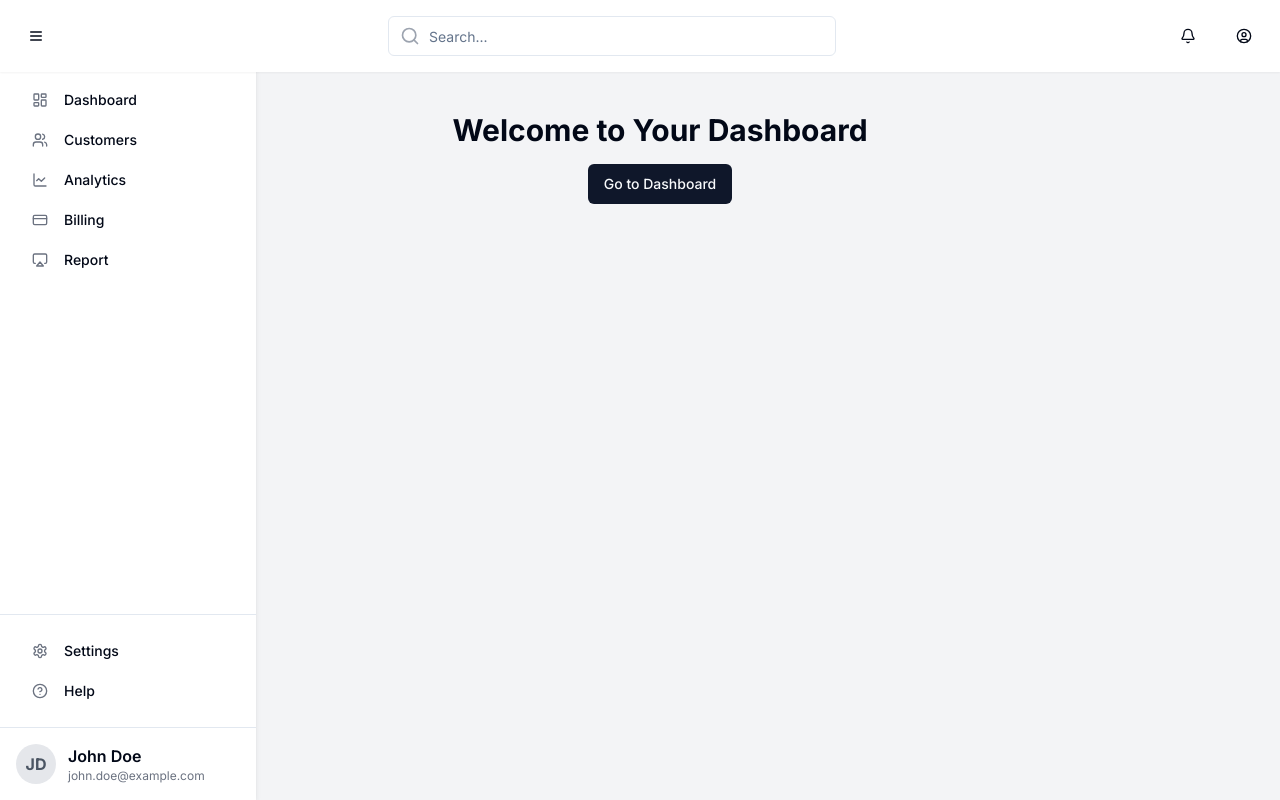
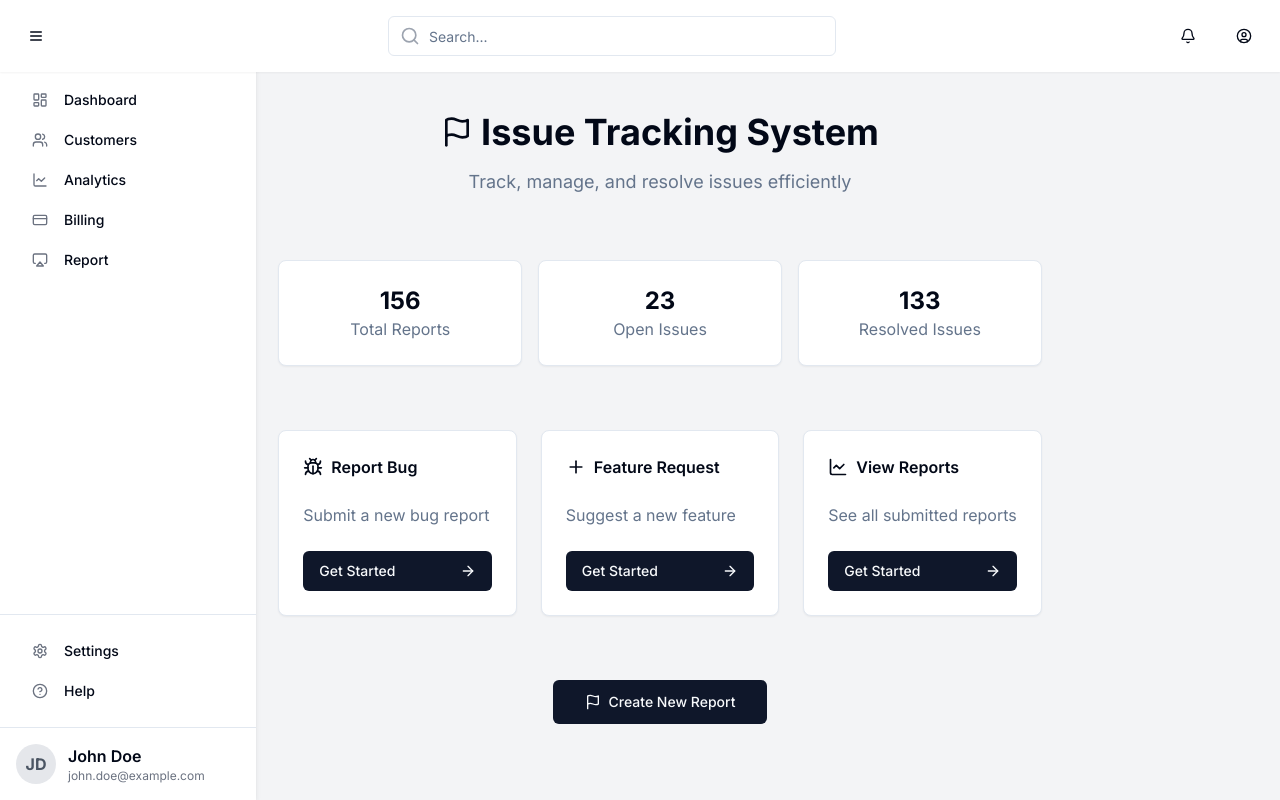
Before and after one commit to tajwarsultan/dashboard-next, a Next.js app: page / in a window 1280 px wide. Built offline with nearby package versions, Linux system fonts and the light colour scheme.

Commit message:
... home page

```diff
--- a/src/app/page.tsx
+++ b/src/app/page.tsx
@@ -1,13 +1,114 @@
-import Link from 'next/link'
-import { Button } from '@/components/ui/button'
+'use client';
 
-export default function Home() {
+import { useState } from 'react';
+import { Bug, Flag, LineChart, Plus, ArrowRight } from 'lucide-react';
+import { Button } from "@/components/ui/button";
+import { Card, CardHeader, CardContent, CardFooter } from "@/components/ui/card";
+import Link from 'next/link';
+
+export default function HomePage() {
+  const [stats] = useState({
+    totalReports: 156,
+    openIssues: 23,
+    resolvedIssues: 133
+  });
+
+  const quickActions = [
+    {
+      title: "Report Bug",
+      icon: <Bug className="w-5 h-5" />,
+      description: "Submit a new bug report",
+      link: "/report?type=bug"
+    },
+    {
+      title: "Feature Request",
+      icon: <Plus className="w-5 h-5" />,
+      description: "Suggest a new feature",
+      link: "/report?type=feature"
+    },
+    {
+      title: "View Reports",
+      icon: <LineChart className="w-5 h-5" />,
+      description: "See all submitted reports",
+      link: "/reports"
+    }
+  ];
+
   return (
-    <div className="text-center pt-10">
-      <h1 className="text-3xl font-bold mb-4">Welcome to Your Dashboard</h1>
-      <Link href="/dashboard">
-        <Button>Go to Dashboard</Button>
-      </Link>
+    <div className="container mx-auto py-10 space-y-8">
+      {/* Hero Section */}
+      <div className="text-center space-y-4 pb-8">
+        <h1 className="text-4xl font-bold flex items-center justify-center gap-2">
+          <Flag className="w-8 h-8" />
+          <span>Issue Tracking System</span>
+        </h1>
+        <p className="text-muted-foreground text-lg">
+          Track, manage, and resolve issues efficiently
+        </p>
+      </div>
+
+      {/* Stats Section */}
+      <div className="grid grid-cols-1 md:grid-cols-3 gap-4">
+        <Card>
+          <CardContent className="pt-6">
+            <div className="text-center">
+              <h3 className="text-2xl font-bold">{stats.totalReports}</h3>
+              <p className="text-muted-foreground">Total Reports</p>
+            </div>
+          </CardContent>
+        </Card>
+        <Card>
+          <CardContent className="pt-6">
+            <div className="text-center">
+              <h3 className="text-2xl font-bold">{stats.openIssues}</h3>
+              <p className="text-muted-foreground">Open Issues</p>
+            </div>
+          </CardContent>
+        </Card>
+        <Card>
+          <CardContent className="pt-6">
+            <div className="text-center">
+              <h3 className="text-2xl font-bold">{stats.resolvedIssues}</h3>
+              <p className="text-muted-foreground">Resolved Issues</p>
+            </div>
+          </CardContent>
+        </Card>
+      </div>
+
+      {/* Quick Actions Section */}
+      <div className="grid grid-cols-1 md:grid-cols-3 gap-6 pt-8">
+        {quickActions.map((action, index) => (
+          <Card key={index} className="hover:shadow-lg transition-shadow">
+            <CardHeader>
+              <div className="flex items-center gap-2">
+                {action.icon}
+                <h3 className="font-semibold">{action.title}</h3>
+              </div>
+            </CardHeader>
+            <CardContent>
+              <p className="text-muted-foreground">{action.description}</p>
+            </CardContent>
+            <CardFooter>
+              <Link href={action.link} className="w-full">
+                <Button className="w-full flex items-center justify-between">
+                  Get Started
+                  <ArrowRight className="w-4 h-4" />
+                </Button>
+              </Link>
+            </CardFooter>
+          </Card>
+        ))}
+      </div>
+
+      {/* CTA Section */}
+      <div className="pt-8 text-center">
+        <Link href="/report">
+          <Button size="lg" className="gap-2">
+            <Flag className="w-5 h-5" />
+            Create New Report
+          </Button>
+        </Link>
+      </div>
     </div>
-  )
+  );
 }
```
